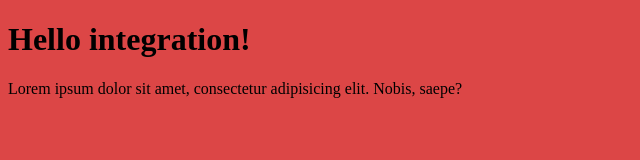
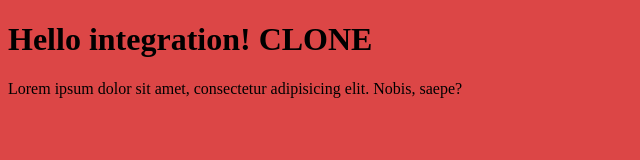
Before and after one commit to a-tatarenkov/lesson-ide-13.09-9, a plain HTML site: page index.html in a window 1280 px wide. Shown: the whole page, without its empty margins (0-640 px from the left). Drawn offline with Linux system fonts and the light colour scheme.

Commit message:
add CLONE

```diff
--- a/index.html
+++ b/index.html
@@ -9,7 +9,7 @@
     <link rel="stylesheet" href="./main.css">
 </head>
 <body>
-<h1>Hello integration!</h1>
+<h1>Hello integration! CLONE</h1>
 <p>Lorem ipsum dolor sit amet, consectetur adipisicing elit. Nobis, saepe?</p>
 <script src="./main.js"></script>
 </body>
```
